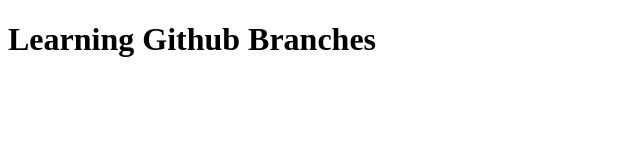
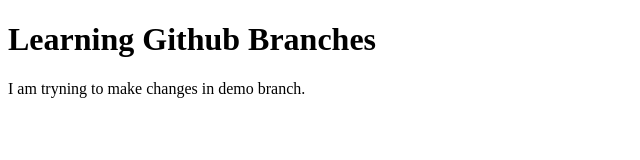
Before and after one commit to Phurten/HTTP5114-BRANCH, a plain HTML site: page index.html in a window 1280 px wide. Shown: the whole page, without its empty margins (0-640 px from the left). Drawn offline with Linux system fonts and the light colour scheme.

Commit message:
updated index file on demo branch

```diff
--- a/index.html
+++ b/index.html
@@ -4,5 +4,6 @@
     </head>
     <body>
         <h1> Learning Github Branches</h1>
+        <p>I am tryning to make changes in demo branch.</p>
     </body>
     </html>
```
